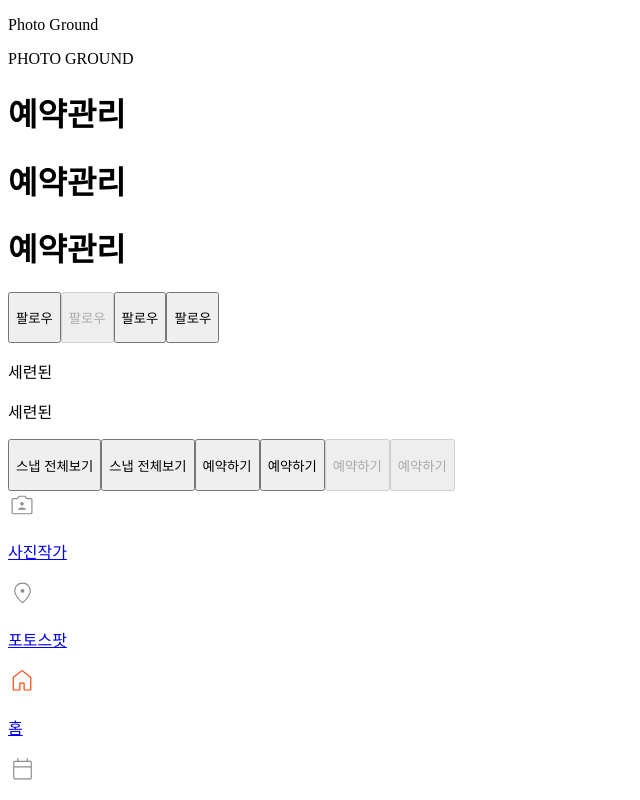
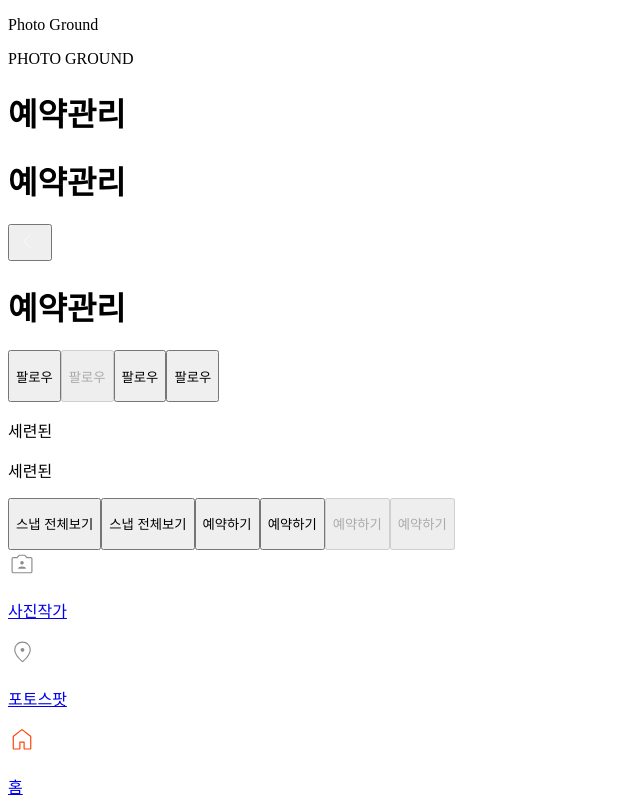
Before and after one commit to photo-ground/FE, a Next.js app: page / in a window 1280 px wide. Shown: the top 800 px of the page, without its empty margins (0-640 px from the left). Built offline with nearby package versions, Linux system fonts and the light colour scheme.

Commit message:
💄 ui: TNB 아이콘 추가

```diff
--- /dev/null
+++ b/src/assets/LeftChevronIcon.tsx
@@ -0,0 +1,16 @@
+export default function LeftChevronIcon() {
+  return (
+    <svg
+      width="28"
+      height="28"
+      viewBox="0 0 28 28"
+      fill="none"
+      xmlns="http://www.w3.org/2000/svg"
+    >
+      <path
+        d="M7.36151 14.1464C7.36151 13.9962 7.38624 13.8571 7.43571 13.7292C7.48518 13.6014 7.57104 13.4768 7.69331 13.3554L13.8365 7.21082C13.9672 7.08016 14.1277 7.01016 14.3181 7.00082C14.5085 6.99149 14.6784 7.06149 14.8277 7.21082C14.977 7.36016 15.0517 7.52536 15.0517 7.70642C15.0517 7.88749 14.977 8.05269 14.8277 8.20202L8.88331 14.1464L14.8277 20.0908C14.9584 20.2215 15.0284 20.3825 15.0377 20.5738C15.047 20.7633 14.977 20.9327 14.8277 21.082C14.6784 21.2314 14.5132 21.306 14.3321 21.306C14.151 21.306 13.9858 21.2314 13.8365 21.082L7.69331 14.9374C7.57104 14.8161 7.48518 14.6915 7.43571 14.5636C7.38624 14.4367 7.36151 14.2976 7.36151 14.1464Z"
+        fill="#F5F5F5"
+      />
+    </svg>
+  );
+}
--- a/src/components/TNB/Back.tsx
+++ b/src/components/TNB/Back.tsx
@@ -1,9 +1,33 @@
+import { useCallback } from 'react';
+import { useRouter } from 'next/navigation';
+import styled from 'styled-components';
 import Text from '@/components/atoms/Text';
+import LeftChevronIcon from '@/assets/LeftChevronIcon';
 import { BorderedHeader } from './styles';
 
+const IconWrapper = styled.button`
+  position: absolute;
+  left: 1.25rem;
+
+  background: transparent;
+  border: none;
+  outline: none;
+
+  cursor: pointer;
+`;
+
 export default function Back({ text }: { text: string }) {
+  const router = useRouter();
+
+  const goBack = useCallback(() => {
+    router.back();
+  }, [router]);
+
   return (
     <BorderedHeader>
+      <IconWrapper onClick={goBack}>
+        <LeftChevronIcon />
+      </IconWrapper>
       <Text variant="header3" as="h1">
         {text}
       </Text>
--- a/src/components/TNB/styles.tsx
+++ b/src/components/TNB/styles.tsx
@@ -1,6 +1,7 @@
 import styled from 'styled-components';
 
 export const Header = styled.header`
+  position: relative;
   display: flex;
   align-items: center;
   justify-content: center;
```
Also changed, not shown: src/assets/RightChevronIcon.tsx (added, +16 -0 lines).
